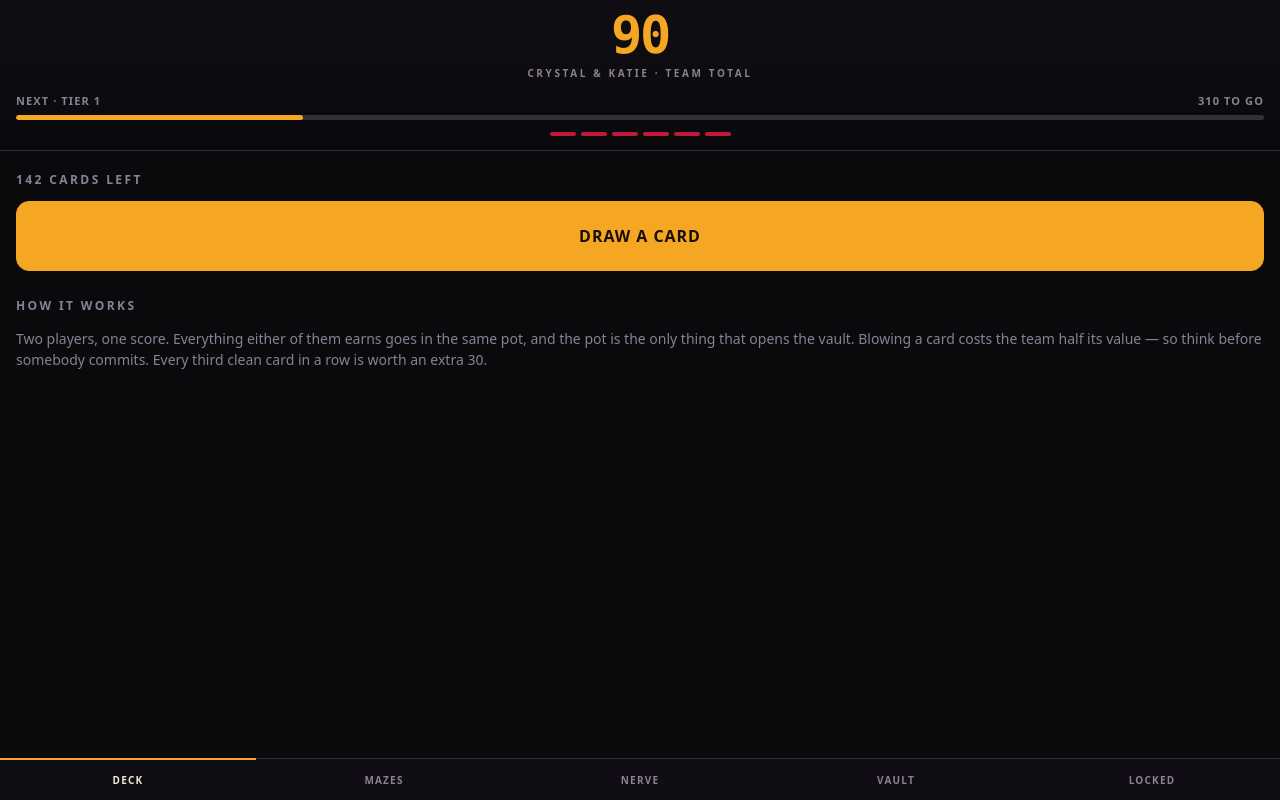
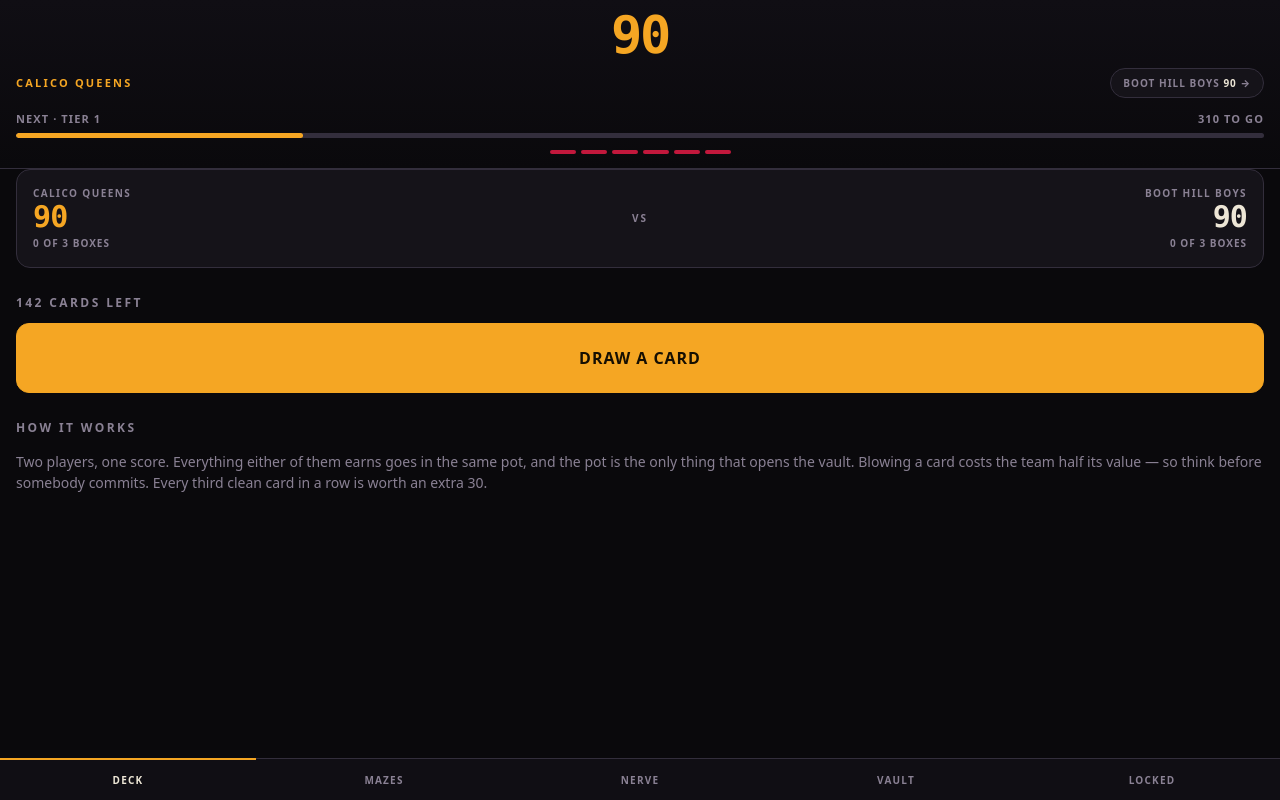
Before and after one commit to dannyfworks-wq/dead_time, a plain HTML site: page index.html in a window 1280 px wide. Drawn offline with Linux system fonts and the light colour scheme.

Commit message:
Team names, one-tap team switching, live versus scoreboard

```diff
--- a/index.html
+++ b/index.html
@@ -32,8 +32,23 @@ input{font-family:inherit;font-size:16px;color:inherit;}
   background:linear-gradient(180deg,#100E14,#0A090C);position:sticky;top:0;z-index:20;}
 #score{font-family:var(--mono);font-size:52px;font-weight:700;line-height:.9;letter-spacing:-.045em;
   text-align:center;color:var(--amber);}
-#slabel{text-align:center;font-size:10px;letter-spacing:.26em;text-transform:uppercase;color:var(--muted);
-  font-weight:800;margin-top:7px;}
+#slabel{display:flex;align-items:center;justify-content:space-between;gap:10px;margin-top:9px;}
+#slabel .tn{font-size:11px;letter-spacing:.2em;text-transform:uppercase;color:var(--amber);
+  font-weight:800;white-space:nowrap;overflow:hidden;text-overflow:ellipsis;}
+#slabel .sw{flex:none;padding:7px 12px;border-radius:20px;border:1px solid var(--hair);
+  background:var(--card);font-size:10px;font-weight:800;letter-spacing:.1em;
+  text-transform:uppercase;color:var(--muted);}
+#slabel .sw b{color:var(--bone);font-weight:800;}
+.vs2{display:grid;grid-template-columns:1fr auto 1fr;gap:10px;align-items:center;
+  border:1px solid var(--hair);border-radius:14px;padding:16px;background:var(--card);margin-bottom:12px;}
+.vs2 .sd{min-width:0;}
+.vs2 .sd.r{text-align:right;}
+.vs2 .nm2{font-size:10px;letter-spacing:.14em;text-transform:uppercase;font-weight:800;
+  color:var(--muted);white-space:nowrap;overflow:hidden;text-overflow:ellipsis;}
+.vs2 .pt2{font-family:var(--mono);font-size:30px;font-weight:700;letter-spacing:-.03em;line-height:1.1;}
+.vs2 .lead .pt2{color:var(--amber);}
+.vs2 .mid{font-size:10px;letter-spacing:.2em;color:var(--muted);font-weight:800;}
+.vs2 .tiny{font-size:10px;letter-spacing:.1em;text-transform:uppercase;color:var(--muted);font-weight:800;margin-top:3px;}
 #next{display:flex;justify-content:space-between;font-size:11px;letter-spacing:.1em;text-transform:uppercase;
   font-weight:800;color:var(--muted);margin-top:13px;}
 #nbar{height:5px;border-radius:3px;background:var(--hair);overflow:hidden;margin-top:6px;}
@@ -152,7 +167,7 @@ input{font-family:inherit;font-size:16px;color:inherit;}
 <div id="app">
   <div id="board">
     <div id="score">0</div>
-    <div id="slabel">Team total</div>
+    <div id="slabel"></div>
     <div id="next"><span id="nl">Tier 1</span><span id="nr">250 to go</span></div>
     <div id="nbar"><i style="width:0%"></i></div>
     <div id="pips"></div>
@@ -366,6 +381,18 @@ var DEFAULT_MAZES=["Inked","Unearthed","Origins: The Curse of Calico","The Chill
    ============================================================ */
 var S, unlocked=false, tickHandle=null;
 function ALL(){ return (S && S.custom && S.custom.length) ? DECK.concat(S.custom) : DECK; }
+function sideIdx(){ return S.side==="guys" ? 1 : 0; }
+function teamName(i){ return (S.teams&&S.teams[i])||(i?"Team Two":"Team One"); }
+function benchTotal(){
+  if(!S.bench) return 0;
+  return S.bench.pot + mazePts() + (S.bench.tokens||0)*S.tokenBonus;
+}
+function benchTiers(){
+  var t=0,b=S.bench&&S.bench.tiers||[],n=benchTotal();
+  b.forEach(function(x){if(n>=x.at)t++;});
+  return t;
+}
+function myTiers(){ var t=0,n=total(); S.tiers.forEach(function(x){if(n>=x.at)t++;}); return t; }
 function actors(){ return S.side==="guys" ? S.guys : S.players; }
 function judges(){ return S.side==="guys" ? S.players : S.guys; }
 var SWAP=["pot","credit","tokens","streak","best","hand","dbl","ins","pending","tiers",
@@ -393,7 +420,7 @@ function switchSide(){
 }
 function fresh(){
   return {
-    tab:"deck", side:"girls", bench:null,
+    tab:"deck", side:"girls", bench:null, teams:["Calico Queens","Boot Hill Boys"],
     players:["Crystal","Katie"],
     guys:["Danny","Thomas"],
     pot:0, credit:[0,0],
@@ -461,7 +488,10 @@ function board(){
     nr.textContent=(S.tiers[nx].at-tot)+" to go";
     bar.style.width=Math.max(0,Math.min(100,Math.round((tot-prev)/Math.max(1,S.tiers[nx].at-prev)*100)))+"%";
   }
-  document.getElementById("slabel").textContent=actors()[0]+" & "+actors()[1]+" \u00B7 team total";
+  var me=sideIdx(), them=me?0:1;
+  document.getElementById("slabel").innerHTML=
+    '<span class="tn">'+esc(teamName(me))+'</span>'+
+    '<button class="sw" data-a="switchteam">'+esc(teamName(them))+' <b>'+benchTotal()+'</b> \u2192</button>';
   var h="";for(var i=0;i<6;i++)h+='<div class="pip'+(i<S.tokens?" on":"")+'"></div>';
   document.getElementById("pips").innerHTML=h;
 }
@@ -486,7 +516,7 @@ function vDeck(){
   var h="",cur=S.current;
 
   if(!cur){
-    h+=undoBtn();
+    h+=standings()+undoBtn();
     if(S.streak>0)h+='<div class="streak">'+S.streak+' clean in a row</div>';
     h+='<div class="h">'+activeLeft()+' cards left</div>';
     h+='<button class="btn amber big" data-a="draw">Draw a card</button>';
@@ -622,8 +652,18 @@ function vNerve(){
 }
 
 /* ---------- VAULT ---------- */
+function standings(){
+  var me=sideIdx(),them=me?0:1,a=total(),b=benchTotal();
+  var h='<div class="vs2">';
+  h+='<div class="sd'+(a>=b?" lead":"")+'"><div class="nm2">'+esc(teamName(me))+'</div>'+
+     '<div class="pt2">'+a+'</div><div class="tiny">'+myTiers()+' of 3 boxes</div></div>';
+  h+='<div class="mid">VS</div>';
+  h+='<div class="sd r'+(b>a?" lead":"")+'"><div class="nm2">'+esc(teamName(them))+'</div>'+
+     '<div class="pt2">'+b+'</div><div class="tiny">'+benchTiers()+' of 3 boxes</div></div>';
+  return h+'</div>';
+}
 function vVault(){
-  var tot=total(),h="",cleared=0;
+  var tot=total(),h=standings(),cleared=0;
   S.tiers.forEach(function(t){if(tot>=t.at)cleared++;});
   if(S.ended){
     h+='<div class="tot"><div class="n">'+tot+'</div><div class="l">'+
@@ -726,7 +766,10 @@ function vSetup(){
   if(browsing)return vBrowse();
   var onN=0;DECK.forEach(function(c){if(!isOff(c))onN++;});
   var other=(S.side==="guys"?S.players:S.guys);
-  var h='<div class="h">Whose turn</div>';
+  var h='<div class="h">Team names</div>';
+  h+='<div class="row"><div class="cap">'+esc(S.players[0])+' &amp; '+esc(S.players[1])+'</div><input data-f="team" data-i="0" value="'+esc(teamName(0))+'"></div>';
+  h+='<div class="row"><div class="cap">'+esc(S.guys[0])+' &amp; '+esc(S.guys[1])+'</div><input data-f="team" data-i="1" value="'+esc(teamName(1))+'"></div>';
+  h+='<div class="h">Whose turn</div>';
   h+='<p class="note">'+esc(actors()[0])+' and '+esc(actors()[1])+' are playing. '+
      esc(judges()[0])+' and '+esc(judges()[1])+' are judging.</p>';
   h+='<button class="btn amber" data-a="switchside">Hand it to '+esc(other[0])+' and '+esc(other[1])+'</button>';
@@ -810,6 +853,11 @@ document.addEventListener("click",function(e){
   var a=el.dataset.a,i=+el.dataset.i,k=+el.dataset.k;
   var cur=S.current,c=cur?cur.card:null,m=S.dbl?2:1;
 
+  if(a==="switchteam"){
+    var them=sideIdx()?0:1;
+    if(!confirm("Hand the game to "+teamName(them)+"?\n\n"+teamName(sideIdx())+" keeps everything \u2014 score, tokens, bets, deck position."))return;
+    return switchSide();
+  }
   if(a==="undo"){
     if(!S.undoSnap)return;
     var keepTab=S.tab;
@@ -914,6 +962,7 @@ document.addEventListener("input",function(e){
   var el=e.target,f=el.dataset.f;if(!f)return;
   var i=+el.dataset.i,k=+el.dataset.k,v=el.value;
   if(f==="player")S.players[i]=v;
+  if(f==="team"){S.teams[i]=v;board();}
   if(f==="guy")S.guys[i]=v;
   if(f==="tease")S.tiers[k].tease=v;
   if(f==="prize")S.tiers[k].prize=v;
@@ -946,6 +995,7 @@ Store.get(KEY).then(function(raw){
     S.mazeYear="2026-final";
   }
   if(!S.side)S.side="girls";
+  if(!S.teams)S.teams=["Calico Queens","Boot Hill Boys"];
   if(!S.order||S.order.length!==ALL().length){S.order=shuffle(ALL().length);S.idx=0;}
   if(!S.bench)S.bench=blankSide(GUY_TIERS,ALL().length);
   if(!S.bench.order||S.bench.order.length!==ALL().length){
```
